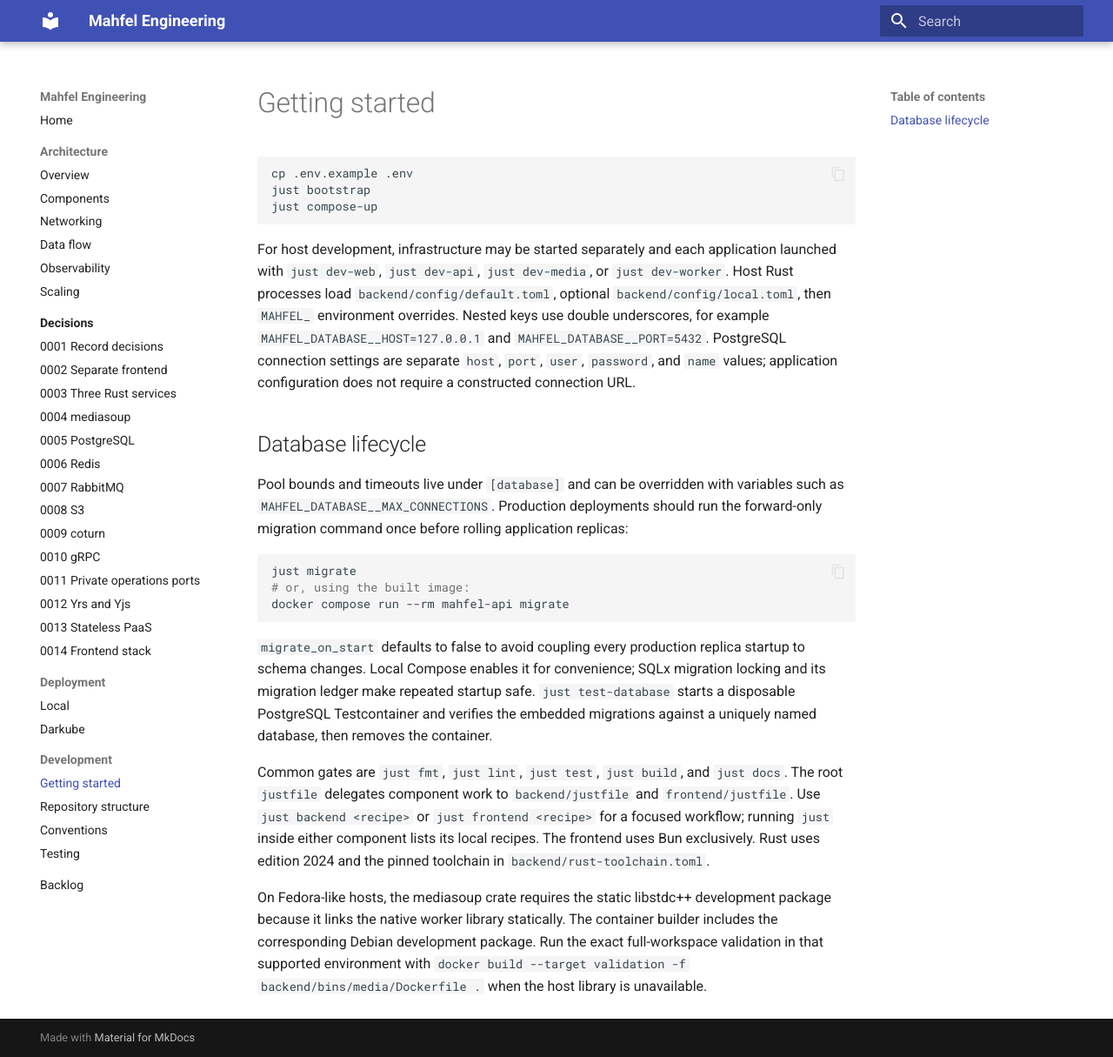
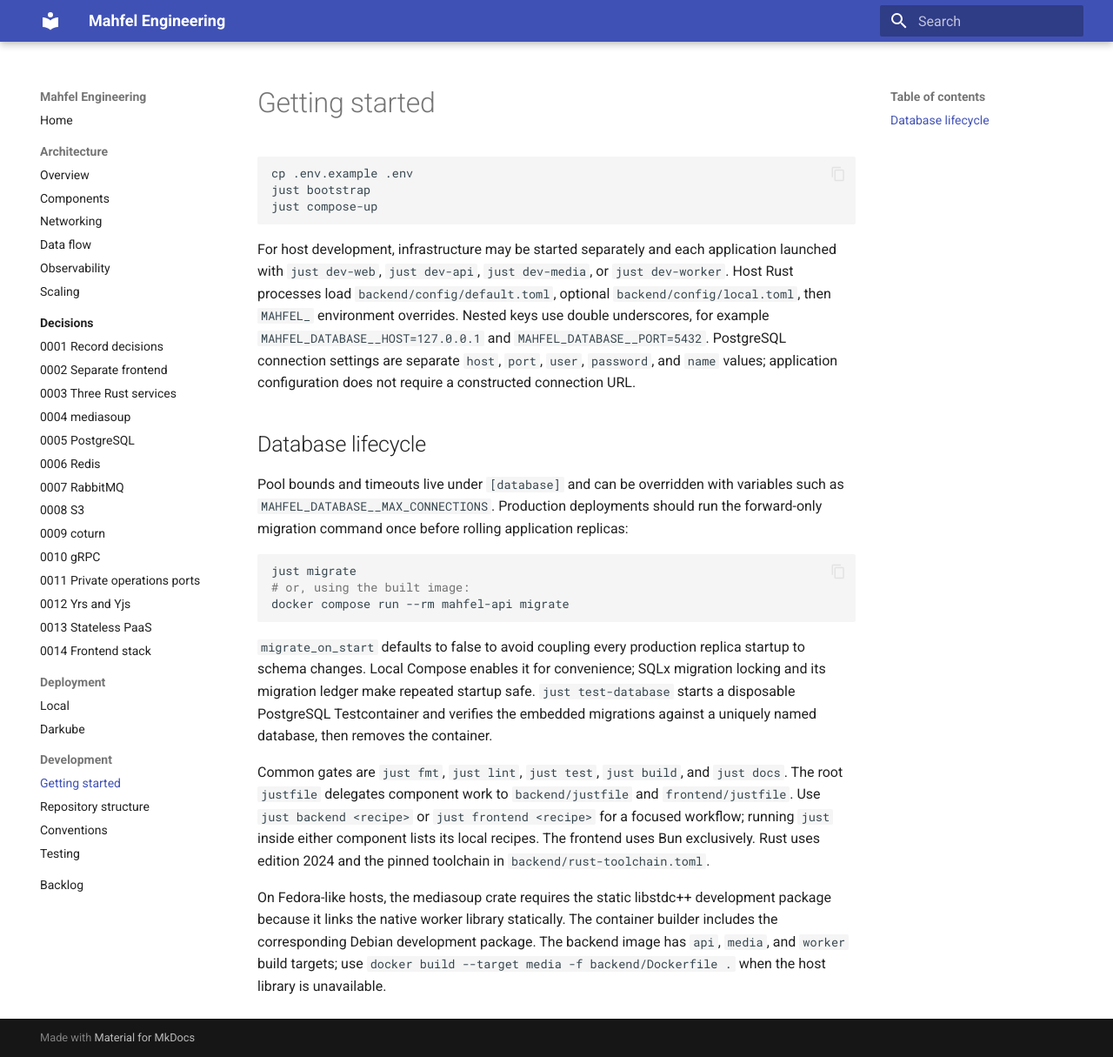
Before and after one commit to mhyrzt/mahfel, an MkDocs documentation site: the page built from docs/development/getting-started.md, in a window 1280 px wide and 1215 px high. Shown: the whole window at 87% size. Built offline with MkDocs 1.6.1 and Material for MkDocs 9.7.7, drawn with Linux system fonts in a browser that asks for light colours.

Commit message:
build(rust): consolidate cargo-chef image targets

```diff
--- a/docs/development/getting-started.md
+++ b/docs/development/getting-started.md
@@ -39,6 +39,5 @@ and the pinned toolchain in `backend/rust-toolchain.toml`.
 
 On Fedora-like hosts, the mediasoup crate requires the static libstdc++ development package because
 it links the native worker library statically. The container builder includes the corresponding
-Debian development package. Run the exact full-workspace validation in that supported environment
-with `docker build --target validation -f backend/bins/media/Dockerfile .` when the host library is
-unavailable.
+Debian development package. The backend image has `api`, `media`, and `worker` build targets; use
+`docker build --target media -f backend/Dockerfile .` when the host library is unavailable.
```
Also changed, not shown: docker-compose.yml (+6 -3 lines), docs/development/repository-structure.md (+1 -3 lines), 4 other files.
